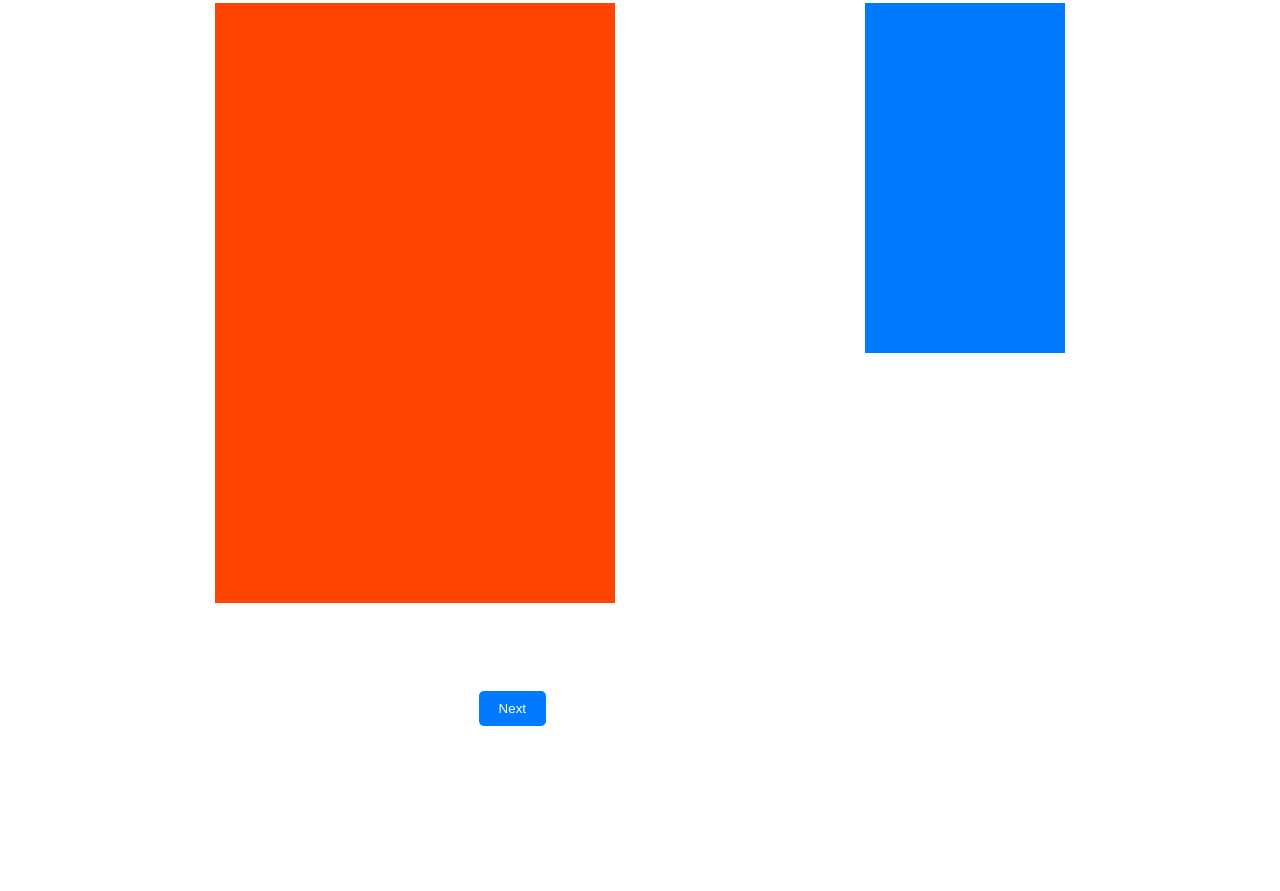
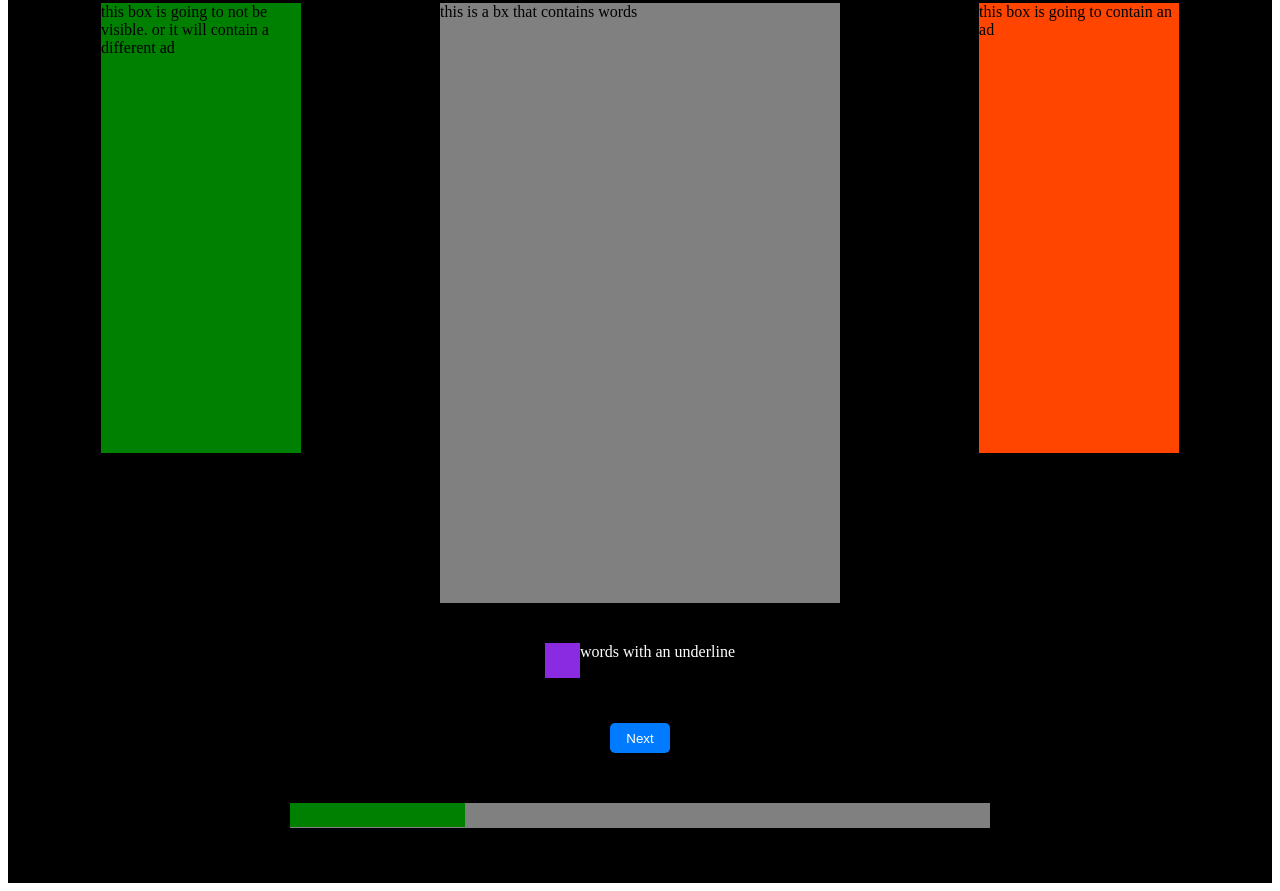
Before and after one commit to C0ntro1Fr3ak/BeachAd, a plain HTML site: page MainPage.html in a window 1280 px wide. Shown: the part 324-1215 px from the top of the page. Before the commit the page ends 1135 px from the top, so only its background shows below. Drawn offline with Linux system fonts and the light colour scheme.

Commit message:
done for today

```diff
--- a/MainPage.html
+++ b/MainPage.html
@@ -1,5 +1,7 @@
 <!DOCTYPE html>
 <html lang="en">
+
+<!--for the essential info-->
 <head>
 <meta charset="UTF-8">
 <meta name="viewport" content="width=device-width, initial-scale=1.0">
@@ -7,17 +9,54 @@
 <link rel="stylesheet" href="mainpage.css">
 <style></style>
 </head>
+
+<!--where the magic happens-->
 <body>
-
-
+<div class="page">
+    <!--this is for the banner image-->
 <div class="rectangle-container">
     <img src="photos/sunset-from-piha-beach.webp" alt="Banner Image" class="banner-image">
 
+
+</div>
+
+<!--main content area, for everything thats important-->
+<div class="main-container">
+
+
+    <div class="small-rectangle2">
+        this box is going to not be visible. or it will contain a different ad
+    </div>
+
+
+    <div class="centered-rectangle">
+        this is a bx that contains words
+    </div>
+
+
+    <div class="small-rectangle">
+        this box is going to contain an ad
+    </div>
+
+</div>
+
+<!--this is for the checkbox-->
+<div class="cb-container">
+
+    <div class="checkbox"></div>
+    <div class="link">words with an underline</div>
+
+    <!--aight this is where im going to put a checkbox when i figure out how to make one :D-->
+</div>
+
+<!--this is for the elements at the bottom of the screen like the next/prev btn and the progress bar :)-->
+<div class="bottom-container">
     <button class="next-button" onclick="location.href='path/to/next/page.html'">Next</button>
 </div>
-<div class="main-container">
-    <div class="centered-rectangle"></div>
-    <div class="small-rectangle"></div>
+
+<div class="progress">
+    <div class="progress-bar"><div class="progress-square"></div>
+</div>
 </div>
 </body>
 </html>
--- a/mainpage.css
+++ b/mainpage.css
@@ -1,22 +1,70 @@
 .rectangle-container {
     width: 75%;
     margin: 0 auto;
-    background-color: transparent;
     padding: 20px;
     border-radius: 10px;
 }
-
 
 .banner-image {
     width: 100%;
     height: 275px;
     border-radius: 10px 10px 0 0;
 }
+
+.main-container {
+    display: flex;
+    justify-content: center;
+    align-items: middle;
+    height: 80vh;
+}
+
+.centered-rectangle {
+    width: 400px;
+    height: 600px;
+    background-color: gray;
+    margin-right: 11%;
+    margin-left: 11%;
+}
+
+.small-rectangle {
+    width: 200px;
+    height: 450px;
+    background-color: orangered;
+}
+.small-rectangle2 {
+    width: 200px;
+    height: 450px;
+    background-color: green;
+}
+
+.cb-container {
+    display: flex;
+    justify-content: center;
+    align-items: middle;
+    height: 10vh;
+}
+
+.checkbox {
+    width: 35px;
+    height: 35px;
+    background-color: blueviolet;
+}
+
+.link {
+    color: white;
+}
+
+.bottom-container {
+    display: flex;
+    justify-content: center;
+    align-items: middle;
+    height: 10vh;
+}
+
 .next-button {
-    position: absolute;
-    bottom: -250px;
-    right: 734px;
-    padding: 10px 20px;
+    align-items: middle;
+    height: 30px;
+    width:60px;
     background-color: #007bff;
     color: #fff;
     border: none;
@@ -24,24 +72,25 @@
     cursor: pointer;
 }
 
-.main-container {
+.progress {
     display: flex;
     justify-content: center;
     align-items: middle;
-    height: 100vh;
+    height: 10vh;
 }
 
-
-.centered-rectangle {
-    width: 400px;
-    height: 600px;
-    background-color: orangered;
-    margin-right: 250px;
+.progress-bar {
+    height: 25px;
+    width: 700px;
+    background-color: gray;
 }
 
+.progress-square {
+    height: 24px;
+    width: 175px;
+    background-color: green;
+}
 
-.small-rectangle {
-    width: 200px;
-    height: 350px;
-    background-color: #007bff;
+.page {
+    background-color: black;
 }
```
